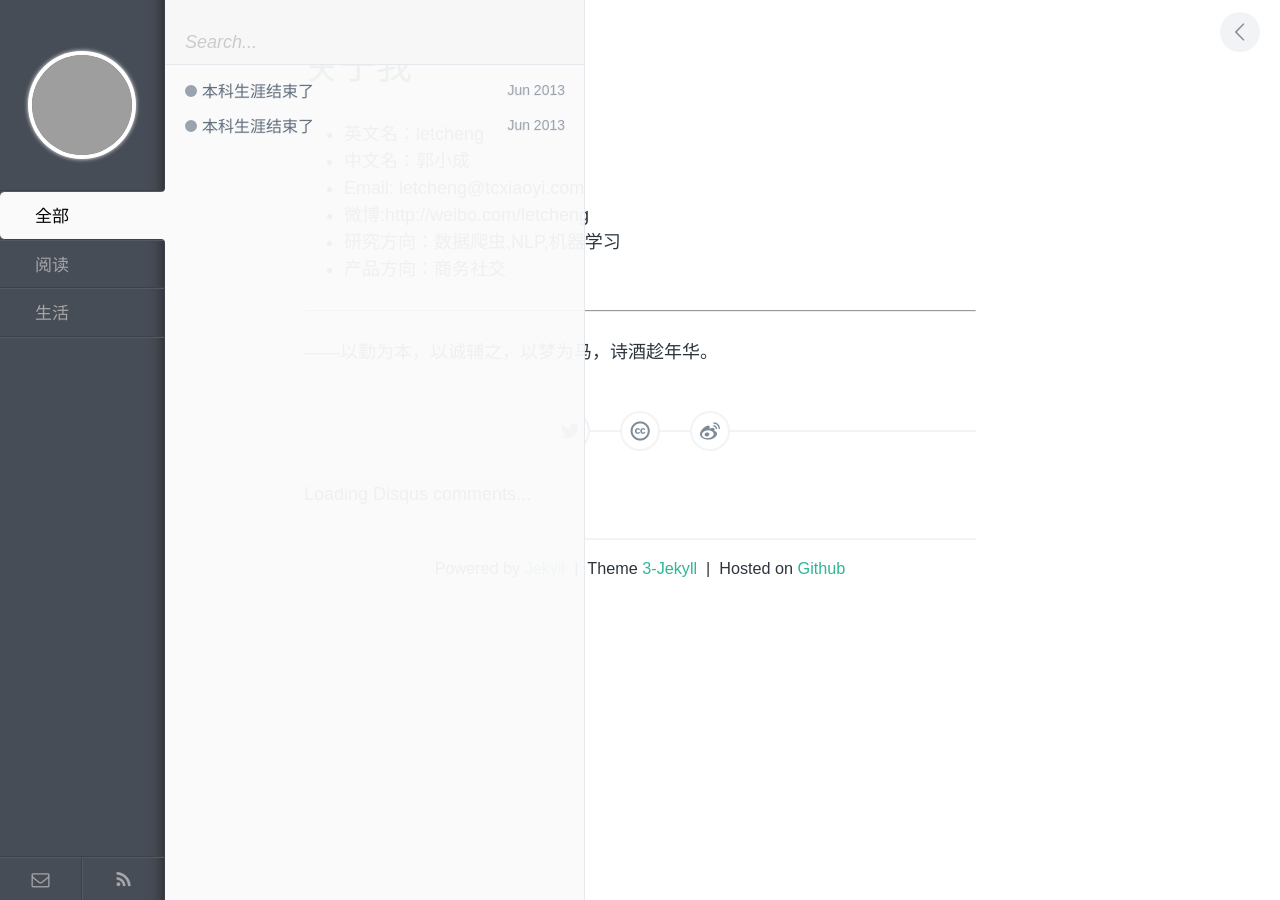
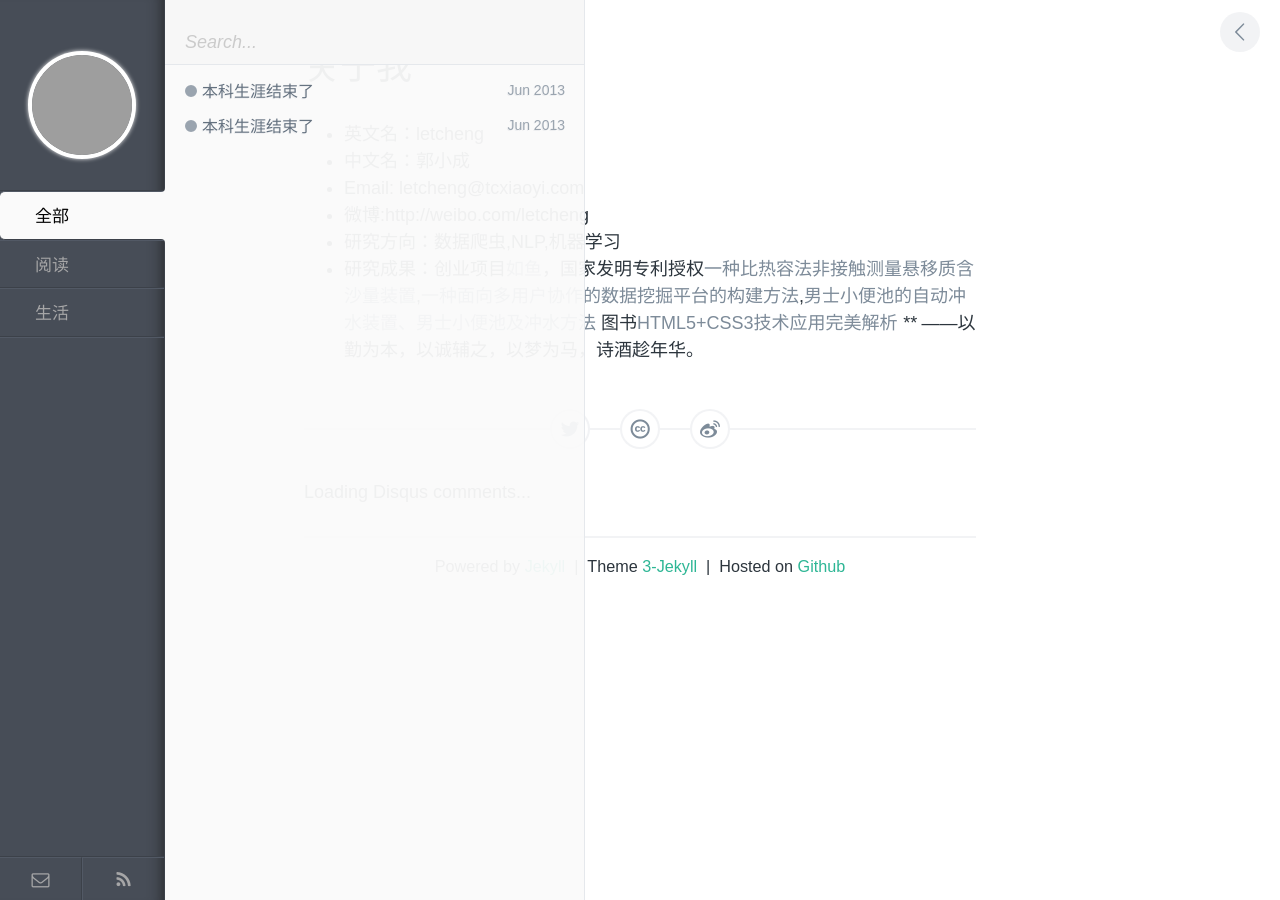
Before and after one commit to letcheng/letcheng.github.io, a Jekyll site: the page built from index.md, in a window 1280 px wide. Built offline with Jekyll 4.4.1, drawn with Linux system fonts in a browser that asks for light colours; comment, search, counter and statistics services are not loaded; grey boxes are pictures that could not be loaded.

Commit message:
初始化

```diff
--- a/index.md
+++ b/index.md
@@ -8,7 +8,7 @@ title: 关于我
 * Email: letcheng@tcxiaoyi.com
 * 微博:http://weibo.com/letcheng
 * 研究方向：数据爬虫,NLP,机器学习
-* 产品方向：商务社交
-
+* 研究成果：创业项目[如鱼](http://fir.im/ruyu)，国家发明专利授权[一种比热容法非接触测量悬移质含沙量装置](http://www.soopat.com/Patent/201310398082),[一种面向多用户协作的数据挖掘平台的构建方法](http://www.soopat.com/Patent/201410059806),[男士小便池的自动冲水装置、男士小便池及冲水方法](http://www.soopat.com/Patent/201410132807)
+图书[HTML5+CSS3技术应用完美解析](http://baike.baidu.com/link?url=45RTScu131EOYi3IAUzR9gwlX0RbJz7MalMJwACaEZd9xvGAxLapMZvqCrQKgOrbVE7rd4aOFdfU9JFh6fHKDK)
 ****
 ——以勤为本，以诚辅之，以梦为马，诗酒趁年华。
```
